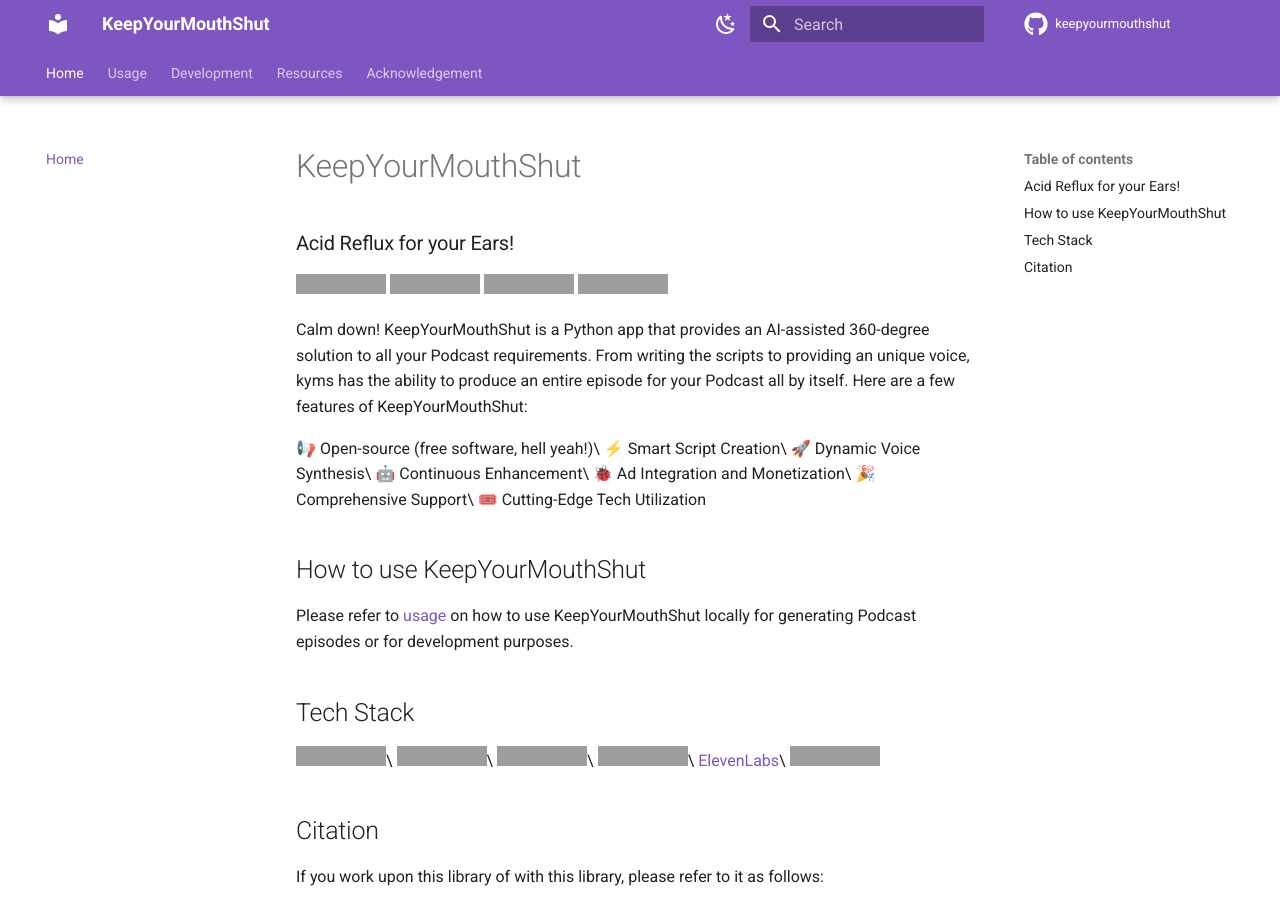
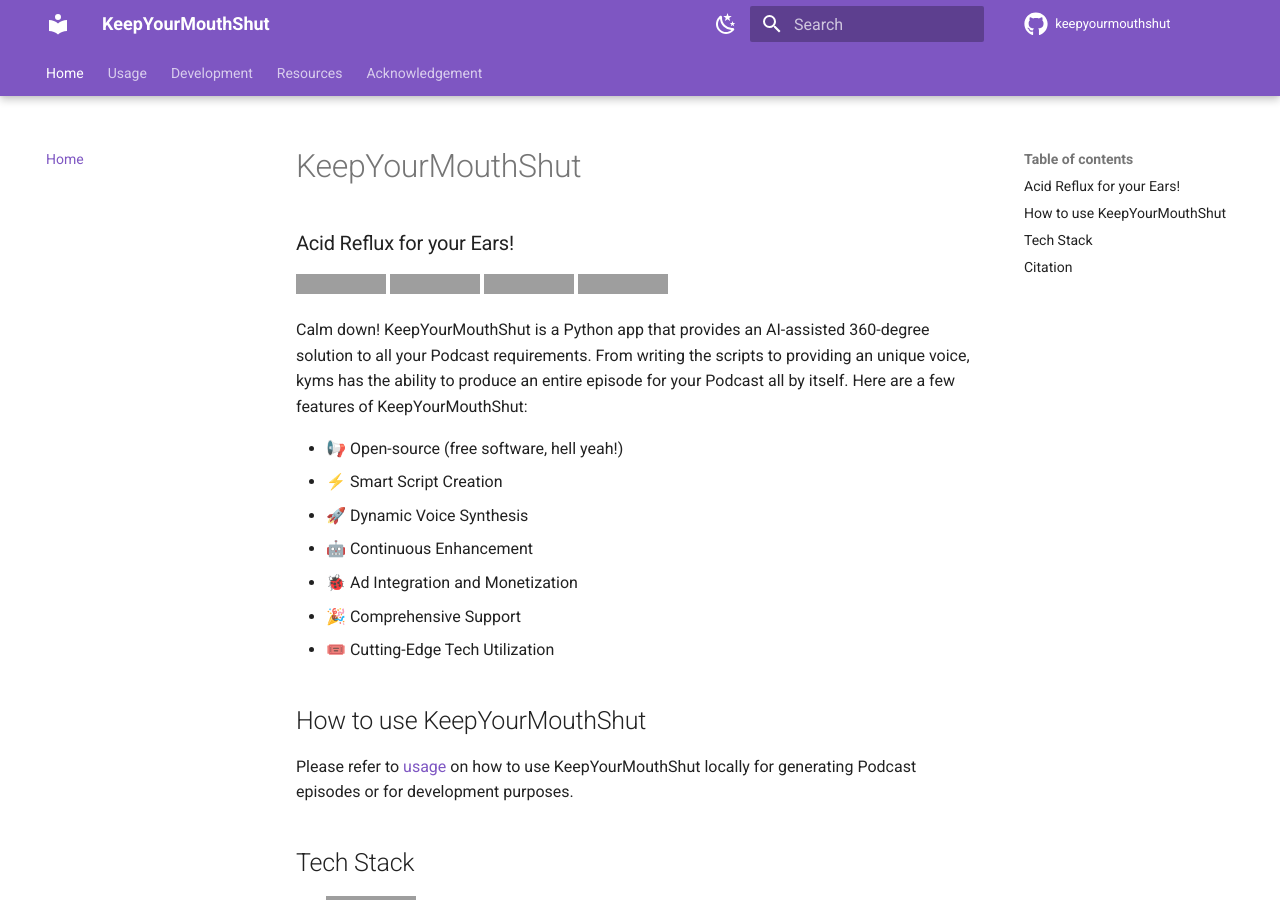
Before and after one commit to robin-collins/keepyourmouthshut, an MkDocs documentation site: the page built from docs/index.md, in a window 1280 px wide and 900 px high, cut to the strip 0-900 px from the top of the window. Built offline with MkDocs 1.6.1 and Material for MkDocs 9.7.7, drawn with Linux system fonts in a browser that asks for light colours; comment, search, counter and statistics services are not loaded; grey boxes are pictures that could not be loaded.

Commit message:
docs: update project documentation
- Updated project documentation to include the latest information, changes, and improvements for better clarity and understanding.

```diff
--- a/docs/index.md
+++ b/docs/index.md
@@ -6,13 +6,13 @@
 
 Calm down! KeepYourMouthShut is a Python app that provides an AI-assisted 360-degree solution to all your Podcast requirements. From writing the scripts to providing an unique voice, kyms has the ability to produce an entire episode for your Podcast all by itself. Here are a few features of KeepYourMouthShut:
 
-📢 Open-source (free software, hell yeah!)\
-⚡️ Smart Script Creation\
-🚀 Dynamic Voice Synthesis\
-🤖 Continuous Enhancement\
-🐞 Ad Integration and Monetization\
-🎉 Comprehensive Support\
-🎟️ Cutting-Edge Tech Utilization
+- 📢 Open-source (free software, hell yeah!)
+- ⚡️ Smart Script Creation
+- 🚀 Dynamic Voice Synthesis
+- 🤖 Continuous Enhancement
+- 🐞 Ad Integration and Monetization
+- 🎉 Comprehensive Support
+- 🎟️ Cutting-Edge Tech Utilization
 
 ## How to use KeepYourMouthShut
 
@@ -20,12 +20,12 @@ Please refer to [usage](usage.md) on how to use KeepYourMouthShut locally for ge
 
 ## Tech Stack
 
-![OpenAI](https://img.shields.io/badge/-openai-412991?logo=openai&logoColor=white&style=for-the-badge)\
-![Streamlit](https://img.shields.io/badge/-streamlit-FF4B4B?logo=streamlit&logoColor=white&style=for-the-badge)\
-![Python](https://img.shields.io/badge/-python-3776AB?logo=python&logoColor=white&style=for-the-badge)\
-![Pixabay](https://img.shields.io/badge/-pixabay-2EC66D?logo=pixabay&logoColor=white&style=for-the-badge)\
-[ElevenLabs](https://elevenlabs.io/)\
-![Spotify](https://img.shields.io/badge/-spotify-1DB954?logo=spotify&logoColor=white&style=for-the-badge)
+- ![OpenAI](https://img.shields.io/badge/-openai-412991?logo=openai&logoColor=white&style=for-the-badge)
+- ![Streamlit](https://img.shields.io/badge/-streamlit-FF4B4B?logo=streamlit&logoColor=white&style=for-the-badge)
+- ![Python](https://img.shields.io/badge/-python-3776AB?logo=python&logoColor=white&style=for-the-badge)
+- ![Pixabay](https://img.shields.io/badge/-pixabay-2EC66D?logo=pixabay&logoColor=white&style=for-the-badge)
+- [ElevenLabs](https://elevenlabs.io/)
+- ![Spotify](https://img.shields.io/badge/-spotify-1DB954?logo=spotify&logoColor=white&style=for-the-badge)
 
 ## Citation
 
```
